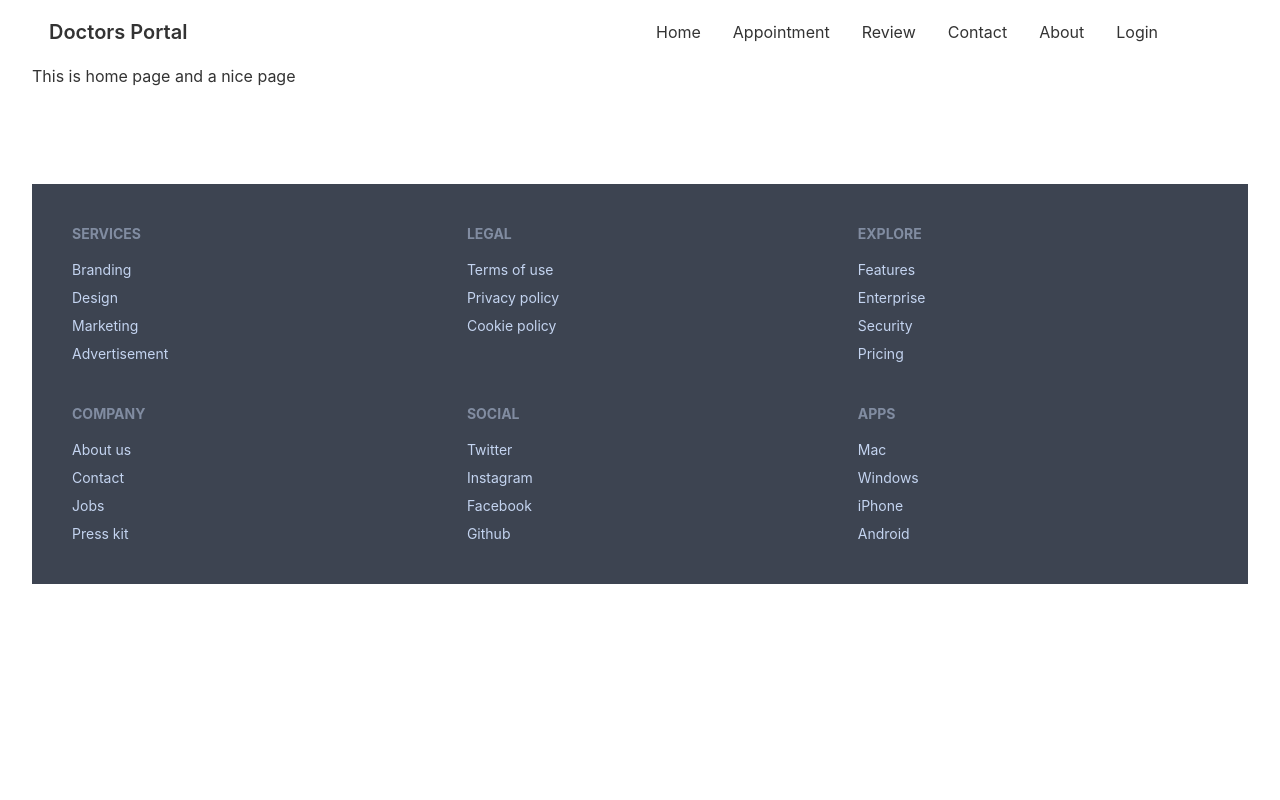
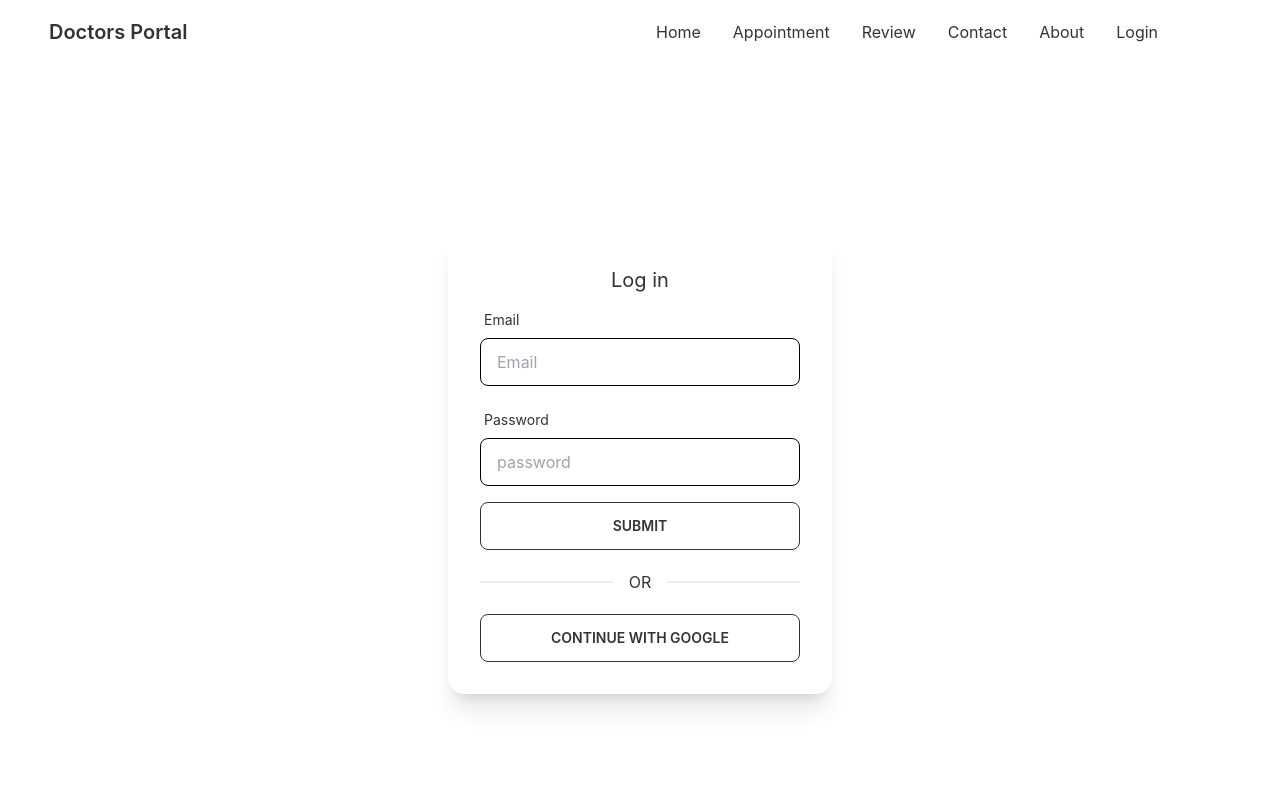
Before and after one commit to Mohidul10587/Final-project, a React (Create React App) app: page /login in a window 1280 px wide. Shown: the top 800 px of the page. Built offline with nearby package versions, Linux system fonts and the light colour scheme; no server answers.

Commit message:
73.5 no  is complete

```diff
--- a/package.json
+++ b/package.json
@@ -8,9 +8,12 @@
     "@testing-library/user-event": "^13.5.0",
     "daisyui": "^2.27.0",
     "date-fns": "^2.29.3",
+    "firebase": "^9.12.0",
     "react": "^18.2.0",
     "react-day-picker": "^8.2.1",
     "react-dom": "^18.2.0",
+    "react-firebase-hooks": "^5.0.3",
+    "react-hook-form": "^7.37.0",
     "react-router-dom": "^6.3.0",
     "react-scripts": "5.0.1",
     "web-vitals": "^2.1.4"
--- a/src/Pages/Appoinment/AvailableAppointment.js
+++ b/src/Pages/Appoinment/AvailableAppointment.js
@@ -7,7 +7,7 @@
     const [treatment, setTreatment] = useState(null)
     const [services, setServices] = useState([])
     useEffect(() => {
-        fetch('http://localhost:5000/service')
+        fetch('services.json')
             .then(res => res.json())
             .then(data => setServices(data))
 
--- a/src/Pages/Appoinment/BookingModal.js
+++ b/src/Pages/Appoinment/BookingModal.js
@@ -1,14 +1,15 @@
+
 import React from 'react';
 import { format } from 'date-fns'
 const BookingModal = ({ treatment, date, setTreatment }) => {
-    const { name, slot } = treatment
+    const { _id, name, slot } = treatment;
+
     const handleBooking = (event) => {
-        event.preventDefault()
-        // setTreatment(null)
-        const sll = event.target.sll.value
-        console.log(sll)
+        event.preventDefault();
+        const selectedValue = event.target.select.value
+        console.log(_id, name, selectedValue)
+        setTreatment(null)
     }
-    console.log(slot)
     return (
         <div>
             <input type="checkbox" id="booking-modal" className="modal-toggle" />
@@ -16,21 +17,19 @@
                 <div className="modal-box">
                     <label htmlFor="booking-modal" className="btn btn-sm btn-circle absolute right-2 top-2">✕</label>
                     <h3 className="font-bold text-lg">{name}</h3>
-                    <form onClick={handleBooking}>
-                        <input  type="text" disabled value={format(date, 'PP')} className="input input-bordered w-full max-w-xs" />
-                        <select name="sll"  className="select select-bordered w-full max-w-xs">
-                            {slot.map(sl => <option value={sl} key={sl}>{sl}</option>)}
+                    <form onSubmit={handleBooking}>
+                        <input type="text" disabled value={format(date, 'PP')} className="input input-bordered w-full max-w-xs" />
+                        <select name="select" className="select select-bordered w-full max-w-xs">
+                            {slot.map(singleSlot => <option value={singleSlot} key={singleSlot}>{singleSlot}</option>)}
                         </select>
                         <input name='name' type="text" placeholder="Name" className="input input-bordered w-full max-w-xs" />
                         <input name='email' type="email" placeholder='email' className="input input-bordered w-full max-w-xs" />
                         <input type='number' placeholder="Phone" className="input input-bordered w-full max-w-xs" />
                         <input type="submit" placeholder="Type here" className="btn btn-secondary w-full max-w-xs" value='Submit' />
                     </form>
-
                 </div>
             </div>
         </div>
-    );
+    )
 }
-
 export default BookingModal;
--- a/src/Pages/Login/Login.js
+++ b/src/Pages/Login/Login.js
@@ -1,9 +1,115 @@
 import React from 'react';
+import { useSignInWithEmailAndPassword, useSignInWithGoogle } from 'react-firebase-hooks/auth';
+import { useForm } from 'react-hook-form';
+import auth from '../../firebase.init';
+import Loading from '../Shared/Loading';
+
+
 
 const Login = () => {
+    const [signInWithGoogle, gUser, gLoading, gError] = useSignInWithGoogle(auth);
+    const { register, formState: { errors }, handleSubmit } = useForm();
+    const [signInWithEmailAndPassword, user,loading ,error] = useSignInWithEmailAndPassword(auth);
+
+
+if( loading || gLoading)return <div className='flex justify-center items-center h-screen'> <Loading></Loading>
+</div>
+
+let firebaseError;
+
+if (error || gError) {
+  firebaseError = <small className='text-red-500'>{error?.message || gError?.message}</small>
+}
+
+    if (gUser) {
+        console.log(gUser)
+    }
+    const onSubmit = data =>{
+     console.log(data);
+     signInWithEmailAndPassword(data.email , data.password)
+    }
     return (
-        <div>
-            This is home page and a nice page
+        <div className='flex justify-center items-center h-screen'>
+            <div className="card w-96 bg-base-100 shadow-xl">
+                <div className="card-body">
+                    <h2 className="text-center text-xl">Log in</h2>
+                    <form onSubmit={handleSubmit(onSubmit)}>
+
+
+                        <div className="form-control w-full max-w-xs">
+                            <label className="label">
+                                <span className="label-text">Email</span>
+
+                            </label>
+                            <input
+
+                                type="email"
+                                placeholder="Email"
+                                className="input input-bordered border-black w-full max-w-xs"
+
+                                {...register("email", {
+                                    required: {
+                                        value: true,
+                                        message: 'This is required field'
+                                    },
+                                    pattern: {
+                                        value: /[A-Za-z]{3}/,
+                                        message: 'This is wrong email'
+                                    }
+                                })} />
+
+                            <label className="label">
+
+                                {errors.email?.type === 'required' && <span className='text-red-500'>{errors.email?.message}</span>}
+                                {errors.email?.type === 'pattern' && <span className='text-red-500'>{errors.email?.message}</span>}
+                            </label>
+
+                        </div>
+
+
+                        <div className="form-control w-full max-w-xs">
+                            <label className="label">
+                                <span className="label-text">Password</span>
+
+                            </label>
+                            <input
+
+                                type="password"
+                                placeholder="password"
+                                className="input input-bordered border-black w-full max-w-xs"
+
+                                {...register("password", {
+                                    required: {
+                                        value: true,
+                                        message: 'This is password required field'
+                                    },
+                                    minLength: {
+                                        value: 6,
+                                        message: 'Must be 6 characters'
+                                    }
+                                })} />
+
+                            <label className="label">
+
+                                {errors.password?.type === 'required' && <span className='text-red-500'>{errors.password?.message}</span>}
+                                {errors.password?.type === 'minLength' && <span className='text-red-500'>{errors.password?.message}</span>}
+                            </label>
+
+                        </div>
+{firebaseError}
+                        <button
+                            type="submit"
+                            className="btn btn-outline w-full">Submit</button>
+
+
+                    </form>
+                    <div className="divider">OR</div>
+
+                    <button onClick={() => signInWithGoogle()} className="btn btn-outline">Continue with google</button>
+
+
+                </div>
+            </div>
         </div>
     );
 }
--- /dev/null
+++ b/src/Pages/Shared/Loading.js
@@ -0,0 +1,11 @@
+import React from 'react'
+
+const Loading = () => {
+  return (
+    <div>
+    <button className="btn loading">loading</button>
+    </div>
+  )
+}
+
+export default Loading
--- /dev/null
+++ b/src/firebase.init.js
@@ -0,0 +1,23 @@
+// Import the functions you need from the SDKs you need
+import { initializeApp } from "firebase/app";
+import { getAuth } from "firebase/auth";
+
+// TODO: Add SDKs for Firebase products that you want to use
+// https://firebase.google.com/docs/web/setup#available-libraries
+
+// Your web app's Firebase configuration
+const firebaseConfig = {
+  apiKey:process.env.REACT_APP_API_KEY,
+  authDomain:process.env.REACT_APP_AUTH_DOMAIN,
+  projectId:process.env.REACT_APP_PROJECT_ID,
+  storageBucket:process.env.REACT_APP_STORAGE_BUCKET,
+  messagingSenderId:process.env.REACT_APP_MESSAGING_SENDER_ID,
+  appId:process.env.REACT_APP_APP_ID,
+};
+
+
+// Initialize Firebase
+const app = initializeApp(firebaseConfig);
+
+const auth = getAuth(app) ;
+export default auth ;
```
Also changed, not shown: 1 other file (tests, documents, lock files or other folders).
